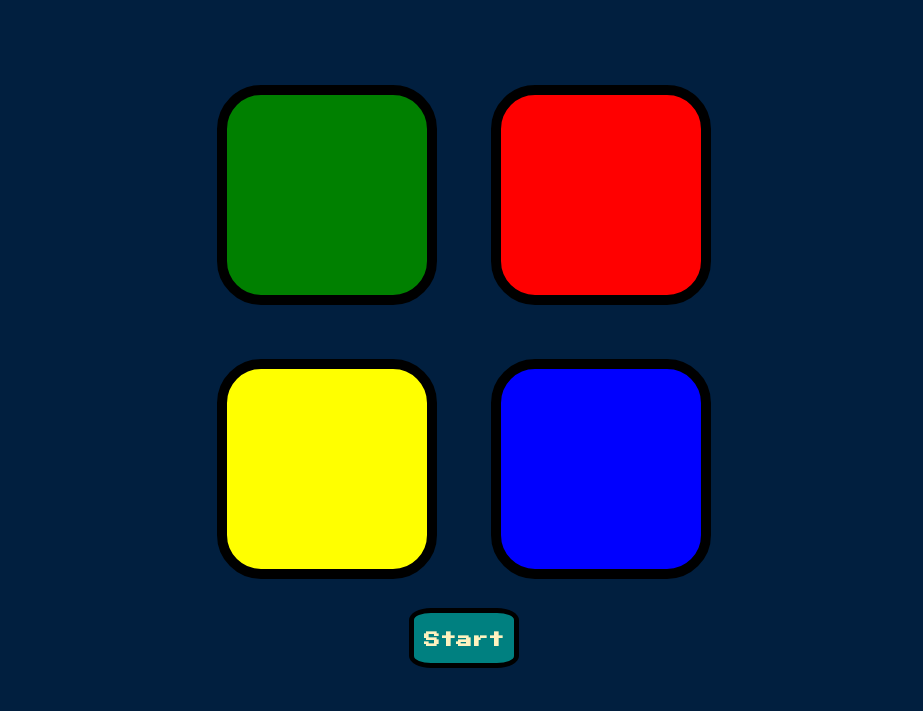
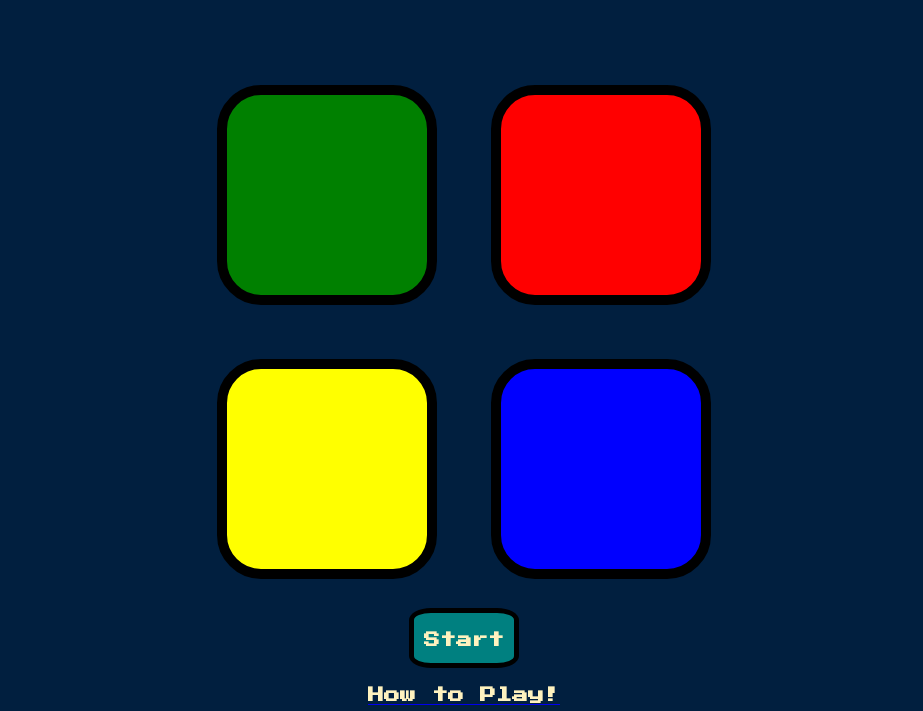
Before and after one commit to tyagi-achint/javascript-simonGame, a plain HTML site: page index.html in a window 1280 px wide. Shown: the part 162-873 px from the top of the page, without its empty margins (176-1099 px from the left). Before the commit the page ends 838 px from the top, so only its background shows below. Drawn offline with nearby package versions, Linux system fonts and the light colour scheme.

Commit message:
Update index.html

```diff
--- a/index.html
+++ b/index.html
@@ -38,6 +38,13 @@
   <div type="button" class="btnStart ">
     <h4>Start</h4>
   </div>
+  <br>
+  <a href="howToPlay.html">
+    <div type="button" class="btnHowto">
+      <h4>How to Play!</h4>
+    </div>
+  </a>
+
 
 
 </body>
```
